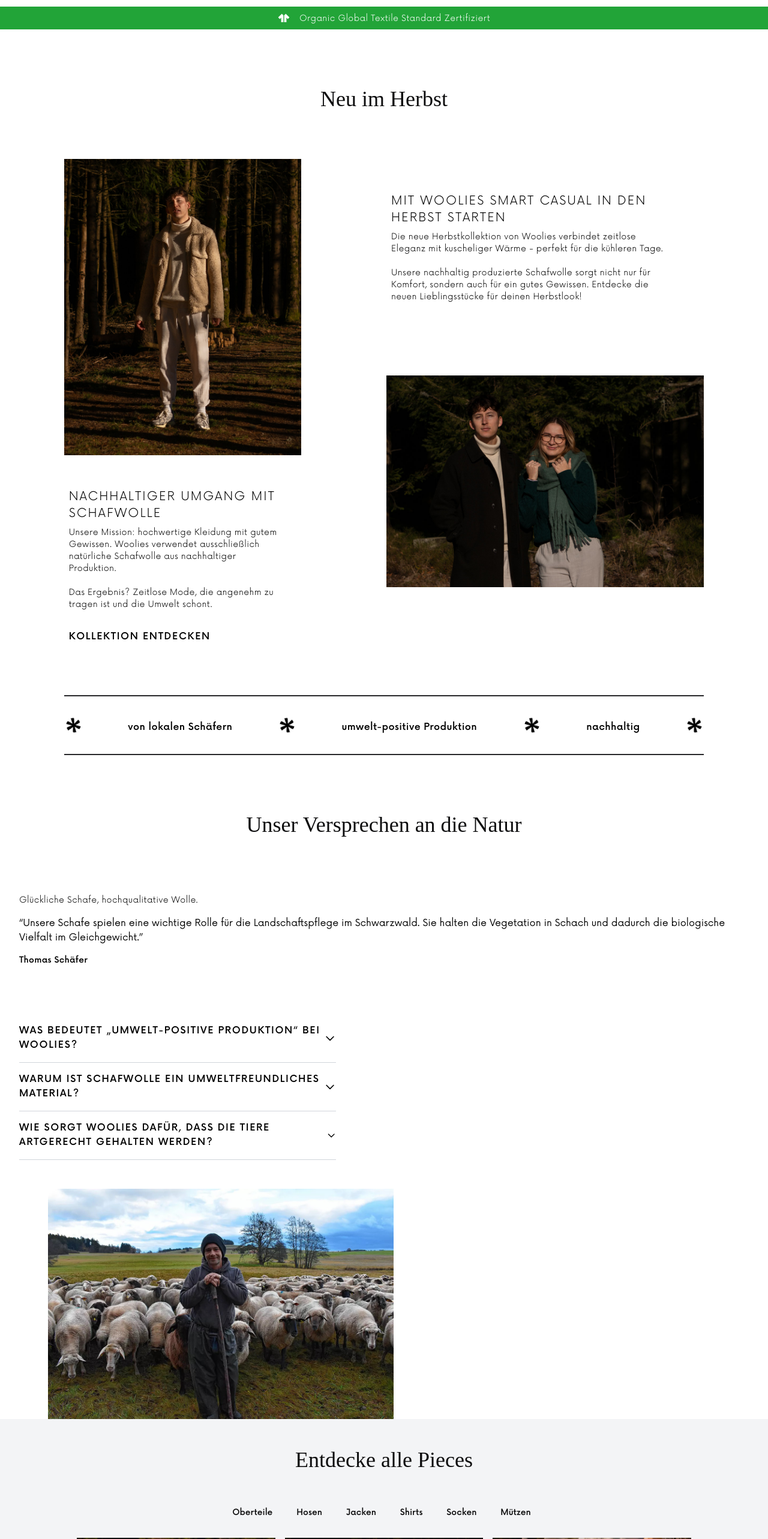
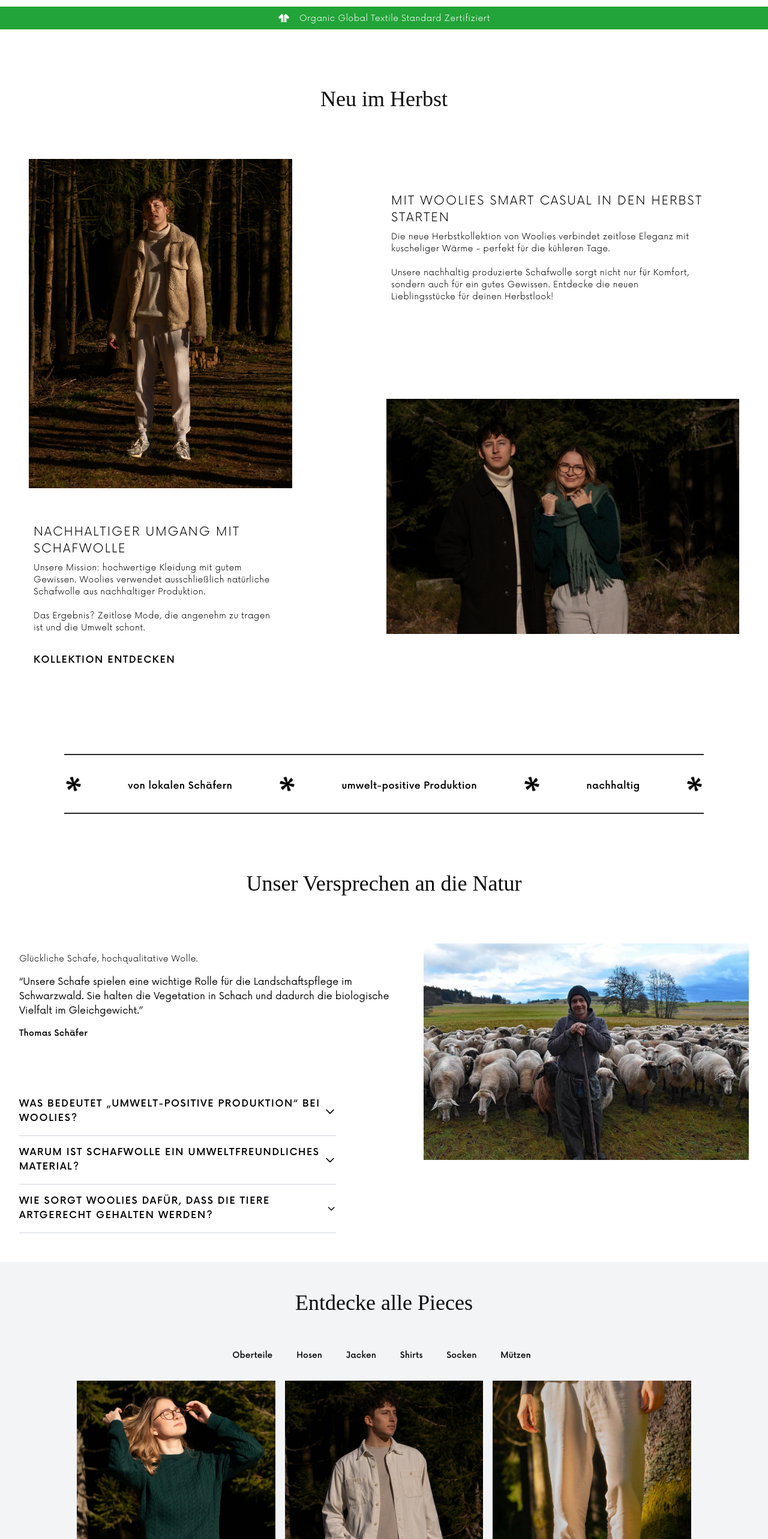
Before and after one commit to gitbofi/woolies, a React (Vite) app: page / in a window 1280 px wide. Shown: the part 749-3315 px from the top of the page at 60% size. Built offline with nearby package versions, Linux system fonts and the light colour scheme; grey boxes are pictures that could not be loaded; a web font is replaced by a local one.

Commit message:
bug fixes

```diff
--- a/src/components/Intro.jsx
+++ b/src/components/Intro.jsx
@@ -7,7 +7,7 @@ const Intro = () => {
       <div>
         <h2 className="pt-24">Neu im Herbst</h2>
       </div>
-      <div className="md:grid grid-cols-8 grid-rows-5 gap-2 w-5/6 max-w-7xl justify-self-center pt-8 pb-16 lg:pb-0">
+      <div className="md:grid grid-cols-8 grid-rows-5 gap-2 w-full px-12 max-w-7xl justify-self-center pt-8 pb-16 lg:pb-0">
         <div className="row-span-3 col-span-3">
           <div className="h-fit w-fit overflow-hidden cursor-pointer">
             <img
--- a/src/components/Trenner.jsx
+++ b/src/components/Trenner.jsx
@@ -3,7 +3,7 @@ import { star } from "../utils";
 
 const Trenner = () => {
   return (
-    <div className="flew-col lg:flex text-center lg:justify-between w-5/6 justify-self-center my-12 xl:mt-0 py-4 lg:border-y-2 border-zinc-800 max-w-7xl">
+    <div className="lg:flex text-center lg:justify-between w-5/6 justify-self-center my-12 xl:mt-0 py-4 lg:border-y-2 border-zinc-800 max-w-7xl">
       <img src={star} alt="" className="justify-self-center animate-slowspin" />
       <p className="font-now font-medium text-base pb-6 lg:pb-4 pt-6">
         von lokalen Schäfern
--- a/src/components/Versprechen.jsx
+++ b/src/components/Versprechen.jsx
@@ -9,7 +9,7 @@ const Versprechen = () => {
         <h2>Unser Versprechen an die Natur</h2>
         <div
           id="content-wrapper"
-          className="flex-col lg:flex w-full px-8 max-w-7xl pt-8 pb-24 lg:pb-0"
+          className="lg:flex w-full px-8 max-w-7xl pt-8 pb-24 lg:pb-0"
         >
           <div>
             <p className="pt-4 pb-4 text-center lg:text-left">
@@ -28,7 +28,7 @@ const Versprechen = () => {
             </div>
           </div>
 
-          <div className="hidden lg:block lg:ml-12 pt-16 lg:pt-0 max-w-xl justify-self-center">
+          <div className="hidden lg:block lg:ml-12 pt-16 lg:pt-0">
             <img src={sheperd} alt="Schäfer" />
           </div>
         </div>
```
